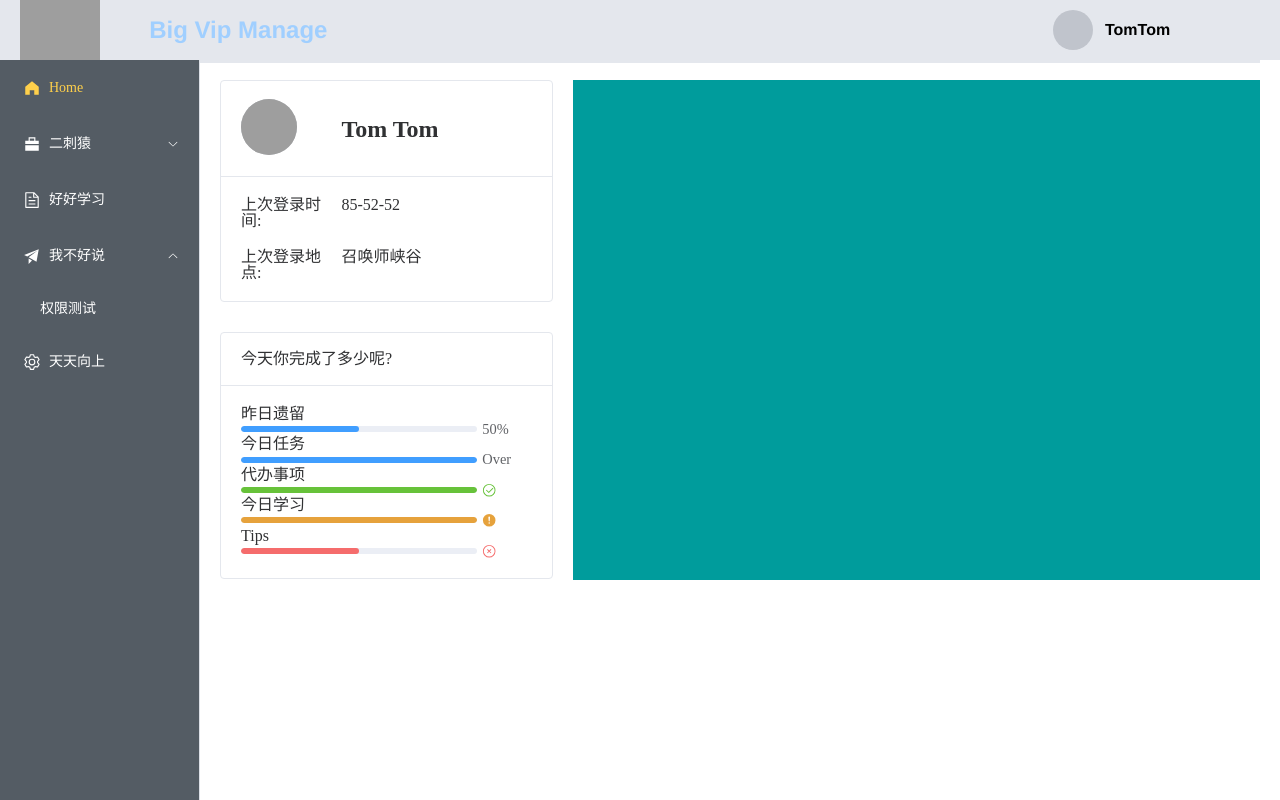
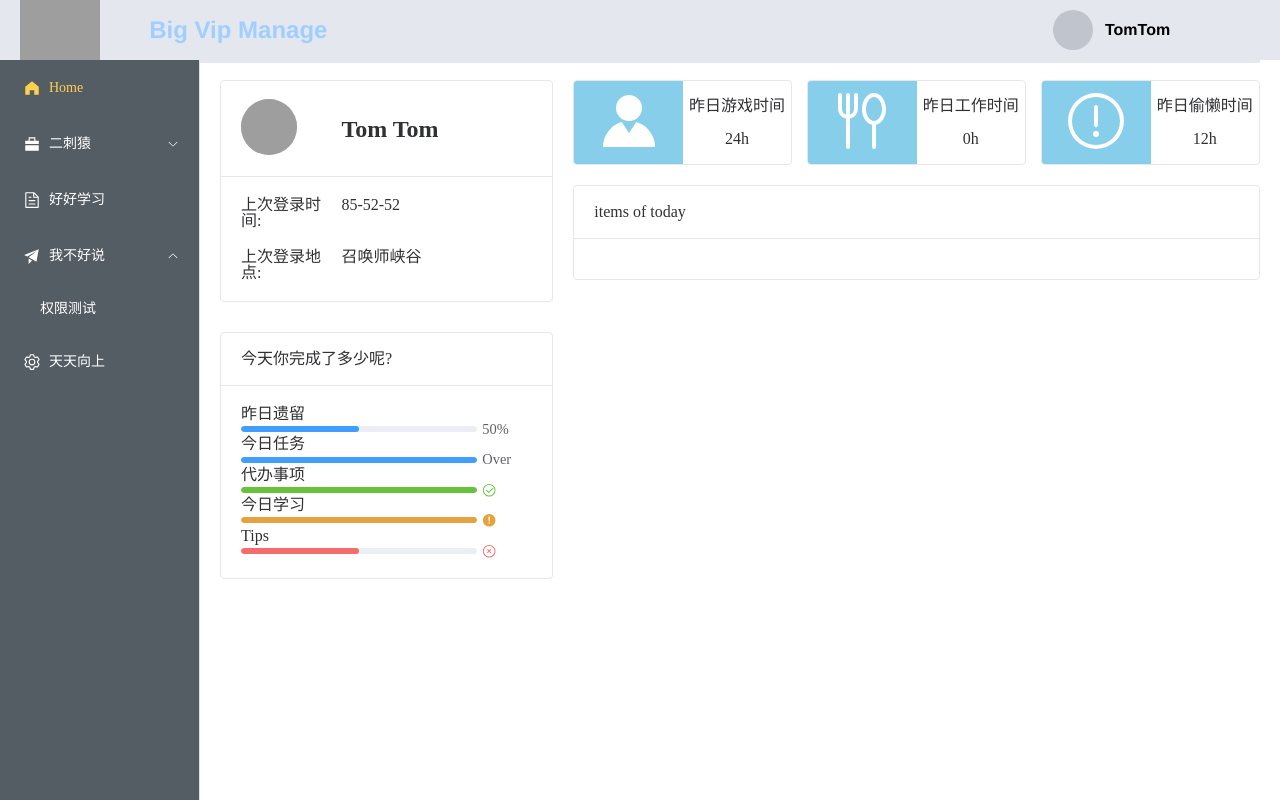
Before and after one commit to bigfacecat-qaq/first-vue, a Vue app: page /home in a window 1280 px wide. Built offline with nearby package versions, Linux system fonts and the light colour scheme; grey boxes are pictures that could not be loaded.

Commit message:
个人主页的修改和间距组件的增加

```diff
--- a/src/components/PersonHome.vue
+++ b/src/components/PersonHome.vue
@@ -28,8 +28,8 @@
           <div>今天你完成了多少呢?</div>
         </template>
         <div class="demo-progress">
-          <div>昨日遗留 <el-progress :percentage="50" /></div>
-
+          昨日遗留
+          <el-progress :percentage="50" />
           今日任务
           <el-progress :percentage="100" :format="format" />
           代办事项
@@ -42,7 +42,70 @@
       </el-card>
     </el-col>
     <el-col :span="16">
-      <div class="test"></div>
+      <el-space wrap :fill="true" :size="20">
+        <el-row :gutter="15">
+          <el-col :span="8">
+            <el-card shadow="hover" :body-style="{ padding: 0 }">
+              <el-row>
+                <el-col :span="12">
+                  <div class="wrap">
+                    <el-icon color="white" :size="8 * 8"><Avatar /></el-icon>
+                  </div>
+                </el-col>
+                <el-col :span="12">
+                  <div class="content">
+                    <span>昨日游戏时间</span>
+                    <span>24h</span>
+                  </div>
+                </el-col>
+              </el-row>
+            </el-card>
+          </el-col>
+          <el-col :span="8">
+            <el-card shadow="hover" :body-style="{ padding: 0 }">
+              <el-row>
+                <el-col :span="12">
+                  <div class="wrap">
+                    <el-icon color="white" :size="8 * 8"><ForkSpoon /></el-icon>
+                  </div>
+                </el-col>
+                <el-col :span="12">
+                  <div class="content">
+                    <span>昨日工作时间</span>
+                    <span>0h</span>
+                  </div>
+                </el-col>
+              </el-row>
+            </el-card>
+          </el-col>
+          <el-col :span="8">
+            <el-card shadow="hover" :body-style="{ padding: 0 }">
+              <el-row>
+                <el-col :span="12">
+                  <div class="wrap">
+                    <el-icon color="white" :size="8 * 8"><Warning /></el-icon>
+                  </div>
+                </el-col>
+                <el-col :span="12">
+                  <div class="content">
+                    <span>昨日偷懒时间</span>
+                    <span>12h</span>
+                  </div>
+                </el-col>
+              </el-row>
+            </el-card>
+          </el-col>
+        </el-row>
+        <el-row>
+          <el-col :span="24">
+            <el-card shadow="hover">
+              <template #header>
+                items of today
+              </template>
+            </el-card>
+          </el-col>
+        </el-row>
+      </el-space>
     </el-col>
   </el-row>
 </template>
@@ -59,6 +122,18 @@ export default {
 </script>
 
 <style scoped>
+.wrap {
+  background: skyblue;
+  padding: 1vh;
+  text-align: center;
+}
+.content {
+  display: flex;
+  flex-direction: column;
+  height: 100%;
+  justify-content: space-evenly;
+  align-items: center;
+}
 .demo-progress {
   display: flex;
   flex-direction: column;
@@ -68,13 +143,6 @@ export default {
 }
 .bottom {
   margin-top: 20px;
-}
-.test {
-  min-height: 500px;
-  background: #009c9c;
-}
-.in {
-  background: skyblue;
 }
 .card-header {
   display: flex;
--- a/src/router/index.js
+++ b/src/router/index.js
@@ -33,7 +33,7 @@ const router = createRouter({
 })
 
 router.beforeEach((to, from, next) => {
-    console.log(to, from, next)
+    // console.log(to, from, next)
     next()
 })
 router.afterEach((to) => {
--- a/src/store/index.js
+++ b/src/store/index.js
@@ -3,7 +3,8 @@ import { createStore } from 'vuex'
 export default createStore({
     state: {
         userName: 'admin',
-        password: 123456
+        password: 123456,
+
     },
     getters: {},
     mutations: {},
```
